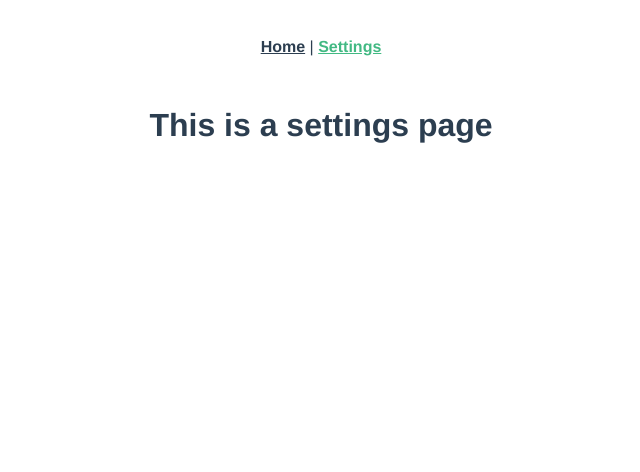
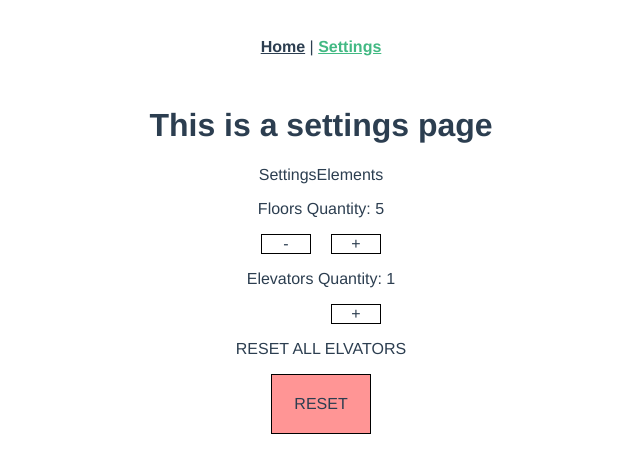
Before and after one commit to sherunoizu/vue-elevator-test-task, a Vue app: page /settings in a window 1280 px wide. Shown: the top 472 px of the page, without its empty margins (319-959 px from the left). Built offline with nearby package versions, Linux system fonts and the light colour scheme.

Commit message:
feat: SettingElements.component, implement in SettingsView without logic

```diff
--- /dev/null
+++ b/src/components/SettingElements.component.vue
@@ -0,0 +1,102 @@
+<template>
+  <div>SettingsElements</div>
+  <div class="setting-element">
+    <p>Floors Quantity: {{ floorsQuantity }}</p>
+    <div class="setting-buttons">
+      <div>
+        <div
+          v-show="floorsQuantity > 1"
+          class="setting-buttons--item"
+          @click="console.log('add')"
+        >
+          -
+        </div>
+      </div>
+      <div>
+        <div
+          v-show="floorsQuantity < 15"
+          class="setting-buttons--item"
+          @click="console.log('add')"
+        >
+          +
+        </div>
+      </div>
+    </div>
+  </div>
+  <div class="setting-element">
+    <p>Elevators Quantity: {{ elevatorsQuantity }}</p>
+    <div class="setting-buttons">
+      <div>
+        <div
+          v-show="this.elevatorsQuantity > 1"
+          class="setting-buttons--item"
+          @click="console.log('add')"
+        >
+          -
+        </div>
+      </div>
+      <div>
+        <div
+          v-show="elevatorsQuantity < 8"
+          class="setting-buttons--item"
+          @click="console.log('add')"
+        >
+          +
+        </div>
+      </div>
+    </div>
+  </div>
+  <div class="setting-element">
+    <p>RESET ALL ELVATORS</p>
+    <div class="setting-reset"><div>RESET</div></div>
+  </div>
+</template>
+
+<script>
+export default {
+  name: "SettingElements",
+  data() {
+    return {
+      elevatorsQuantity: 1,
+      floorsQuantity: 5,
+    };
+  },
+};
+</script>
+
+<style lang="scss">
+.setting {
+  &-element {
+    display: flex;
+    flex-direction: column;
+    align-items: center;
+    justify-content: center;
+  }
+  &-buttons {
+    width: 120px;
+    display: flex;
+    justify-content: space-between;
+    &--item {
+      cursor: pointer;
+      box-sizing: border-box;
+      width: 50px;
+      border: 1px solid black;
+    }
+  }
+  &-reset {
+    cursor: pointer;
+    display: flex;
+    justify-content: center;
+    align-items: center;
+    box-sizing: border-box;
+    width: 100px;
+    height: 60px;
+    border: 1px solid black;
+    background-color: rgba(255, 129, 129, 0.84);
+    div {
+      display: block;
+      margin: 0 auto;
+    }
+  }
+}
+</style>
--- a/src/views/SettingsView.vue
+++ b/src/views/SettingsView.vue
@@ -1,12 +1,15 @@
 <template>
   <div class="about">
     <h1>This is a settings page</h1>
+    <SettingsElementsComponent />
   </div>
 </template>
 
 <script>
+import SettingsElementsComponent from "@/components/SettingElements.component.vue";
+
 export default {
   name: "SettingsView",
-  components: {},
+  components: { SettingsElementsComponent },
 };
 </script>
```
